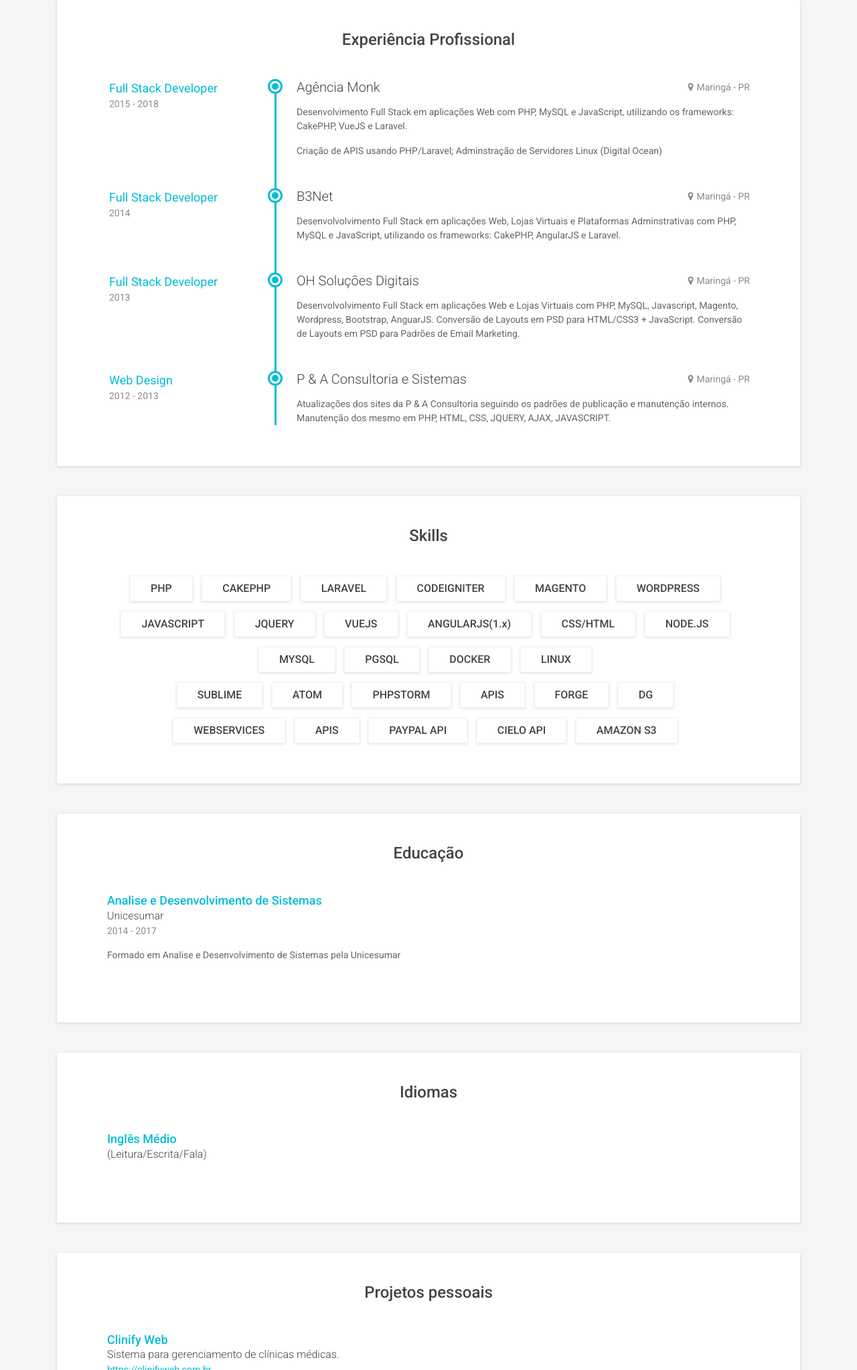
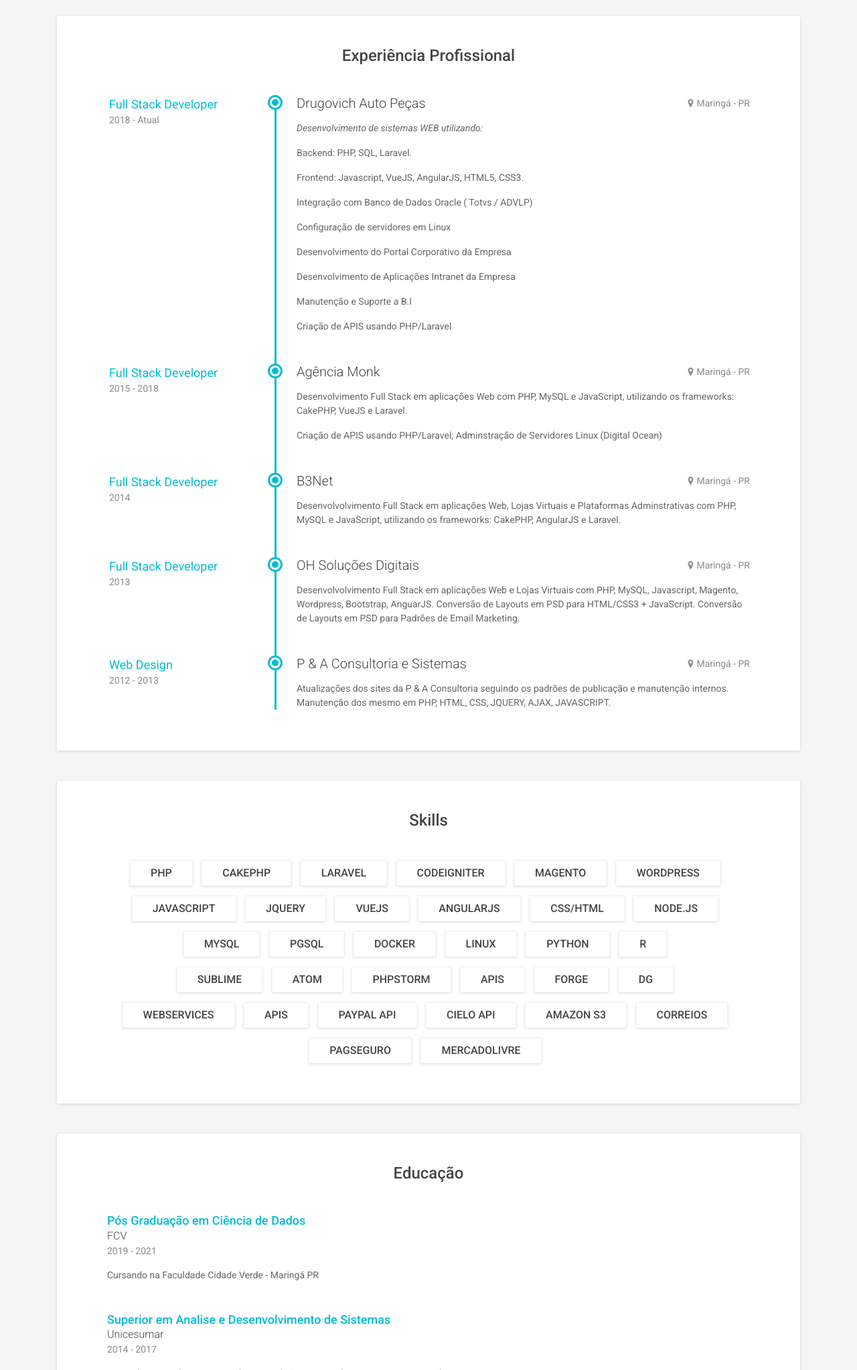
Before and after one commit to lucassmacedo/lucassmacedo.github.io, a plain HTML site: page index.html in a window 1280 px wide. Shown: the part 754-2800 px from the top of the page at 67% size. Drawn offline with Linux system fonts and the light colour scheme.

Commit message:
Atualização

```diff
--- a/index.html
+++ b/index.html
@@ -45,11 +45,10 @@
             <div class="container text-center">
                 <img class="profile-image" src="assets/images/profile-image.jpg" alt="">
                 <h1 class="name">Lucas Macedo</h1>
-                <div class="title">Desenvolvedor Web</div>
+                <div class="title">Analista de Sistemas</div>
                 <div class="profile">
                   <p>
-                      Experiência em desenvolvimento de sistemas web, mas sempre atento a novas tecnologias, mais de cinco anos de experiência em desenvolvimento web, trabalhando na criação e manutenção de sites,
-                      com amplo conhecimento nas principais ferramentas para desenvolvimento web.
+                      Experiência em desenvolvimento de sistemas web, mas sempre atento a novas tecnologias. Com 7 anos de experiência em desenvolvimento web, trabalhando na criação e manutenção de sites, ecommerce, intranet, portal corporativo, apis, crawlers, aplicações web em geral. Com amplo conhecimento nas principais ferramentas para desenvolvimento web.
                   </p>
                 </div><!--//profile-->
             </div><!--//container-->
@@ -86,6 +85,28 @@
         <section id="experiences-section" class="experiences-section section">
             <h2 class="section-title">Experiência Profissional</h2>
             <div class="timeline">
+                <div class="item">
+                    <div class="work-place">
+                        <h3 class="place">Drugovich Auto Peças</h3>
+                        <div class="location"><i class="fa fa-map-marker" aria-hidden="true"></i>Maringá - PR</div>
+                    </div>
+                    <div class="job-meta">
+                      <div class="title">Full Stack Developer</div>
+                        <div class="time">2018 - Atual</div>
+                    </div><!--//job-meta-->
+                    <div class="job-desc">
+                        <p><i>Desenvolvimento de sistemas WEB utilizando:</i></p>
+                        <p> Backend: PHP, SQL, Laravel. </p>
+                        <p> Frontend: Javascript, VueJS, AngularJS, HTML5, CSS3. </p>
+                        <p> Integração com Banco de Dados Oracle ( Totvs / ADVLP) </p>
+                        <p> Configuração de servidores em Linux </p>
+                        <p> Desenvolvimento do Portal Corporativo da Empresa </p>
+                        <p> Desenvolvimento de Aplicações Intranet da Empresa </p>
+                        <p> Manutenção e Suporte a B.I </p>
+                        <p>Criação de APIS usando PHP/Laravel</p>
+                    </div><!--//job-desc-->
+                </div><!--//item-->
+
                 <div class="item">
                     <div class="work-place">
                         <h3 class="place">Agência Monk</h3>
@@ -172,7 +193,7 @@
                     <span class="skill-tag">JAVASCRIPT</span>
                     <span class="skill-tag">JQUERY</span>
                     <span class="skill-tag">VUEJS</span>
-                    <span class="skill-tag">ANGULARJS(1.x)</span>
+                    <span class="skill-tag">ANGULARJS</span>
                     <span class="skill-tag">CSS/HTML</span>
                     <span class="skill-tag">NODE.JS</span>
                     <br>
@@ -180,6 +201,8 @@
                     <span class="skill-tag">PGSQL</span>
                     <span class="skill-tag">DOCKER</span>
                     <span class="skill-tag">LINUX</span>
+                    <span class="skill-tag">PYTHON</span>
+                    <span class="skill-tag">R</span>
                     <br>
                     <span class="skill-tag">SUBLIME</span>
                     <span class="skill-tag">ATOM</span>
@@ -193,6 +216,9 @@
                     <span class="skill-tag">PAYPAL API</span>
                     <span class="skill-tag">CIELO API</span>
                     <span class="skill-tag">AMAZON S3</span>
+                    <span class="skill-tag">CORREIOS</span>
+                    <span class="skill-tag">PAGSEGURO</span>
+                    <span class="skill-tag">MERCADOLIVRE</span>
                 </div>
             </div>
         </section>
@@ -202,13 +228,27 @@
             <div class="row">
                 <div class="item col-12 col-md-12">
                     <div class="item-inner">
-                        <h3 class="degree">Analise e Desenvolvimento de Sistemas</h3>
+                        <h3 class="degree">Pós Graduação em Ciência de Dados</h3>
+                        <div class="education-body">
+                            FCV
+                        </div><!--//education-body-->
+                        <div class="time">2019 - 2021</div>
+                        <div class="desc">
+                            Cursando na Faculdade Cidade Verde - Maringá PR
+                        </div>
+                    </div><!--//item-inner-->
+                </div><!--//item-->
+
+            </div><!--//row-->   <div class="row">
+                <div class="item col-12 col-md-12">
+                    <div class="item-inner">
+                        <h3 class="degree">Superior em Analise e Desenvolvimento de Sistemas</h3>
                         <div class="education-body">
                             Unicesumar
                         </div><!--//education-body-->
                         <div class="time">2014 - 2017</div>
                         <div class="desc">
-                            Formado em Analise e Desenvolvimento de Sistemas pela Unicesumar
+                            Formado em Analise e Desenvolvimento de Sistemas pela Unicesumar - Maringá PR
                         </div>
                     </div><!--//item-inner-->
                 </div><!--//item-->
@@ -230,22 +270,7 @@
             </div><!--//row-->
         </section><!--//section-->
 
-        <section id="projects-section" class="education-section section">
-        <h2 class="section-title">Projetos pessoais</h2>
-          <div class="row">
-              <div class="item col-12">
-                  <div class="item-inner">
-                      <h3 class="degree">Clinify Web</h3>
-                      <div class="education-body">
-                        Sistema para gerenciamento de clínicas médicas.
-                      </div>
-                      <div class="desc">
-                            <a href="https://clinifyweb.com.br">https://clinifyweb.com.br</a>
-                      </div>
-                  </div><!--//item-inner-->
-              </div><!--//item-->
-          </div><!--//row-->
-        </section><!--//section-->
+
 
         <section id="presentations-section" class="education-section section">
         <h2 class="section-title">Apresentações</h2>
```
